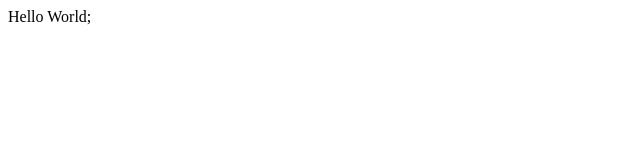
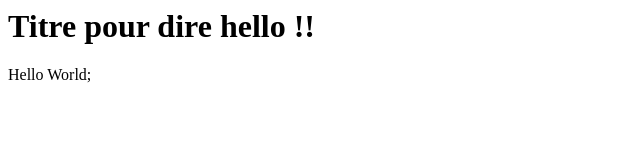
Before and after one commit to OmerFarukKara/Test, a plain HTML site: page index.html in a window 1280 px wide. Shown: the whole page, without its empty margins (0-640 px from the left). Drawn offline with Linux system fonts and the light colour scheme.

Commit message:
Green Back

```diff
--- a/index.html
+++ b/index.html
@@ -1,3 +1,4 @@
+<h1> Titre pour dire hello !!</h1>
 <p>
 	Hello World;
 </p>
```
